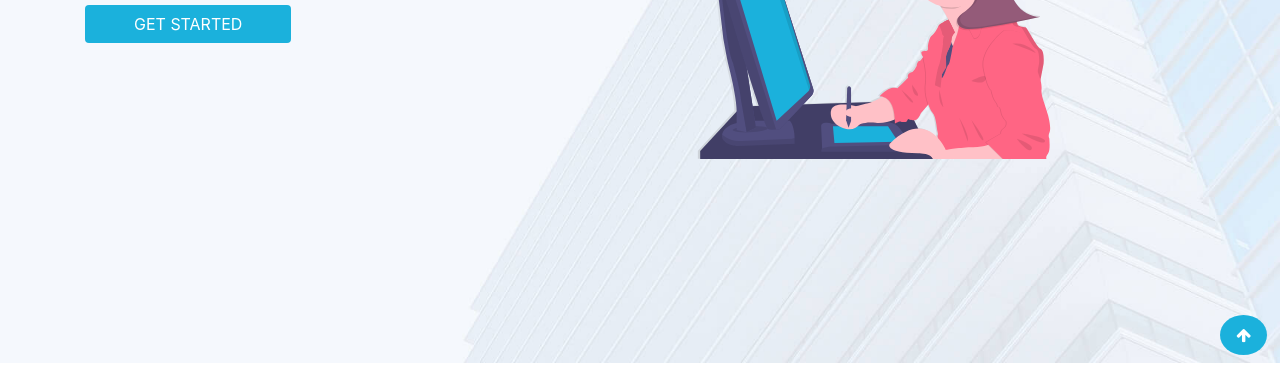
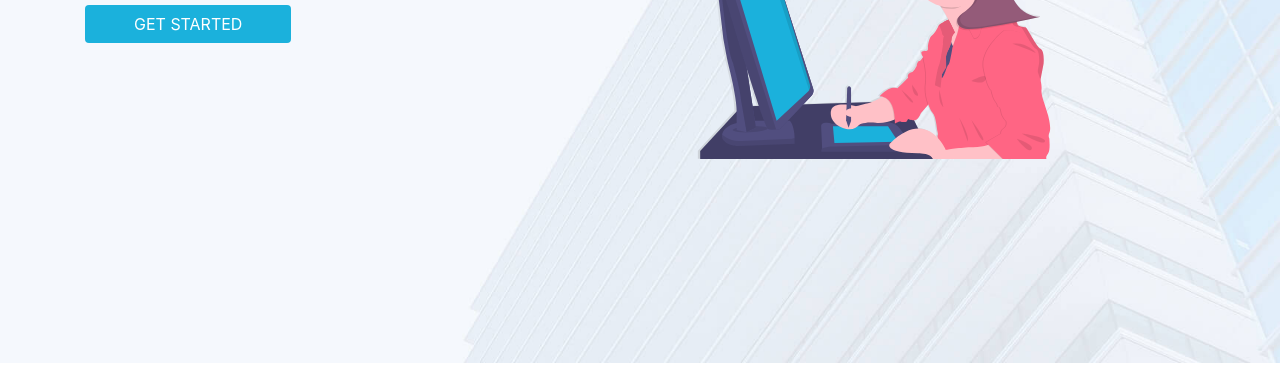
Before and after one commit to msanket828/Rapid-bootstrap-js, a plain HTML site: page index.html in a window 1280 px wide. Shown: the part 437-802 px from the top of the page. Drawn offline with nearby package versions, Linux system fonts and the light colour scheme.

Commit message:
one class added dto goTop btn

```diff
--- a/index.html
+++ b/index.html
@@ -109,7 +109,7 @@
   <!-- main section started -->
   <main>
     <!-- on top symbol start here -->
-    <div class="pos-fix py-2 px-3 rounded-circle">
+    <div class="pos-fix hide-top py-2 px-3 rounded-circle">
       <a href="#FIXME" title="Go Top" class="text-white">
         <i class="fa fa-arrow-up" aria-hidden="true"></i>
       </a>
```
